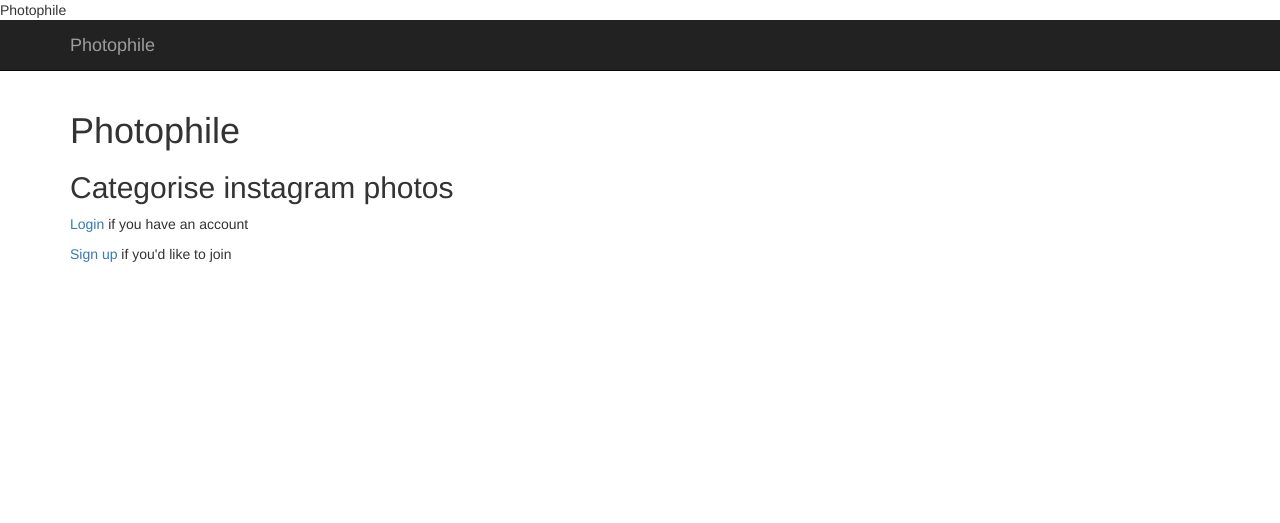
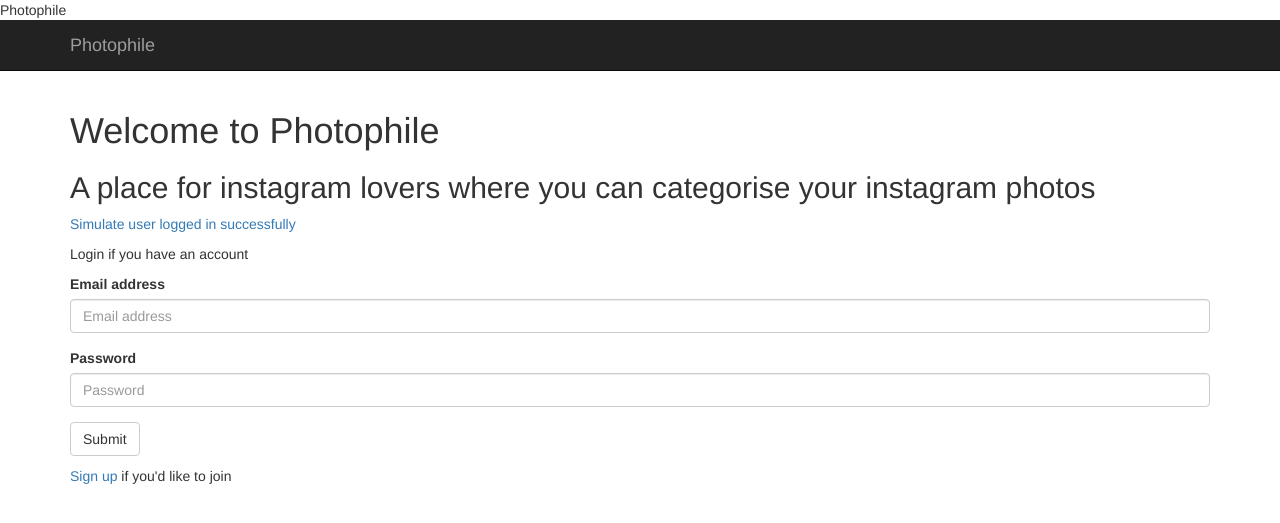
Before and after one commit to holler4amarshall/photophile, a Flask app: page / in a window 1280 px wide. Shown: the top 523 px of the page. Run offline with Flask 2, Linux system fonts and the light colour scheme; some libraries are stand-ins or nearby versions.

Commit message:
add new main page for search & link to access it

```diff
--- a/photophile/templates/index.html
+++ b/photophile/templates/index.html
@@ -1,12 +1,17 @@
+{% import "macros.html" as macros with context %}
 {% extends "base.html" %}
 {% block content %}
 
-<h1>Photophile</h1>
+<h1>Welcome to Photophile</h1>
 
-<h2>Categorise instagram photos</h2>
+<h2>A place for instagram lovers where you can categorise your instagram photos</h2>
 
 <p>
-<a href={{ url_for('get_login')}}>Login</a> if you have an account
+<a href ={{ url_for('get_search') }}>Simulate user logged in successfully</a>
+</p>
+<p>
+Login if you have an account
+{{ macros.display_login() }}
 </p>
 
 <p>
--- /dev/null
+++ b/photophile/templates/macros.html
@@ -0,0 +1,15 @@
+{% macro display_login() %}
+
+<form role="form" method="POST">
+    <div class="form-group">
+        <label for="email">Email address</label>
+        <input type="email" class="form-control" id="email" name="email" placeholder="Email address" required>
+    </div>
+    <div class="form-group">
+        <label for="password">Password</label>
+        <input type="password" class="form-control" id="password" name="password" placeholder="Password" required>
+    </div>
+    <button type="submit" class="btn btn-default">Submit</button>
+</form>
+
+{% endmacro %}
--- a/photophile/views.py
+++ b/photophile/views.py
@@ -13,3 +13,7 @@
 @app.route("/create-account")
 def get_create_account():
     return render_template("create_account.html")
+
+@app.route("/search")
+def get_search():
+    return render_template("search.html")
```
Also changed, not shown: photophile/templates/login.html (+1 -11 lines), photophile/templates/search.html (added, +9 -0 lines), photophile/templates/categories.html (added), photophile/templates/results.html (deleted).
